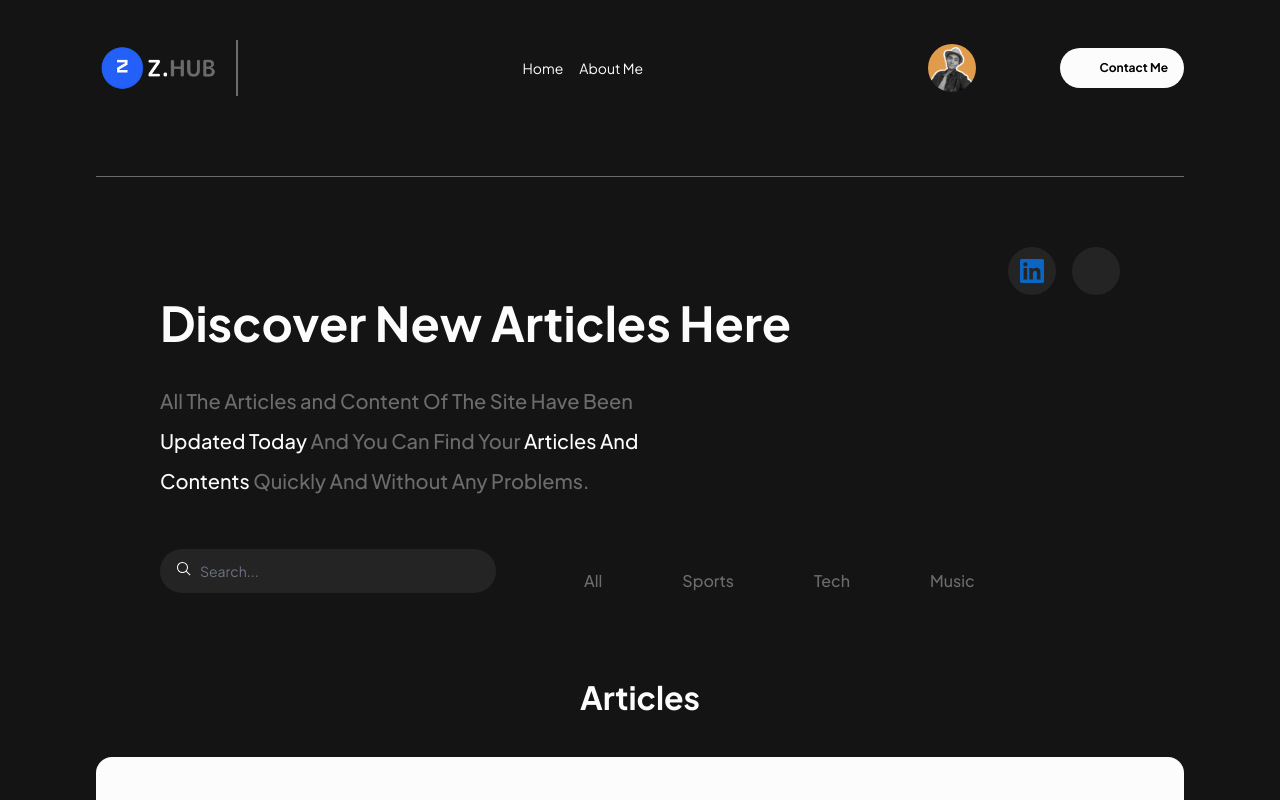
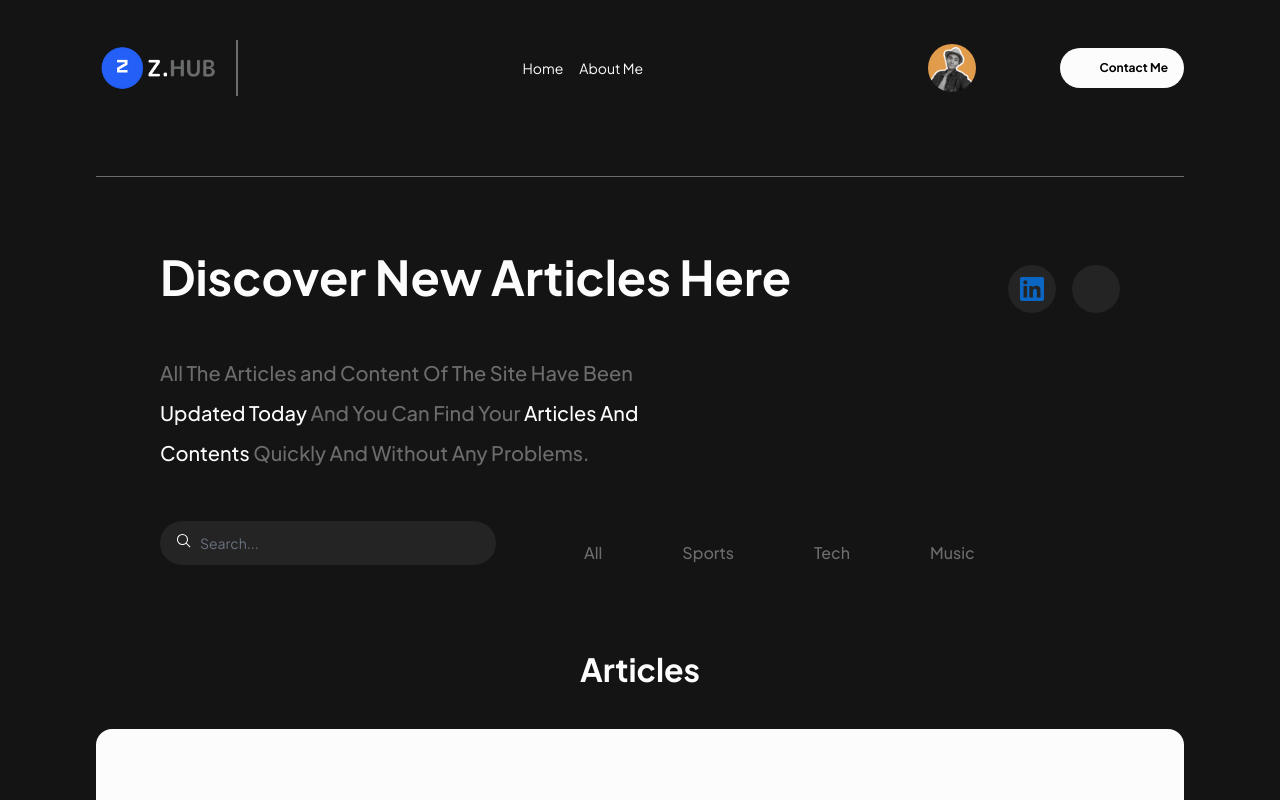
Before and after one commit to zoharkiks/zhub, a Next.js app in the folder client/: page / in a window 1280 px wide. Shown: the top 800 px of the page. Built offline with nearby package versions, Linux system fonts and the light colour scheme; some icons are missing.

Commit message:
Fix spaceing

```diff
--- a/client/containers/Hero.tsx
+++ b/client/containers/Hero.tsx
@@ -5,8 +5,8 @@ const Hero = () => {
   return (
     <div className="mt-20 flex-col font-jakarta text-white  px-6 space-y-10 lg:px-16 border-t border-gray ">
 
-      <div className="flex flex-col lg:flex-row lg:justify-between lg:items-center ">
-         <h1 className="text-3xl font-bold mt-14 md:mt-32 md:text-[2.25rem] lg:text-[3rem]">Discover New Articles Here</h1>
+      <div className="flex flex-col lg:flex-row lg:justify-between lg:items-center mt-10 md:mt-16 ">
+         <h1 className="text-3xl font-bold  md:text-[2.25rem] lg:text-[3rem]">Discover New Articles Here</h1>
 
       <div className="flex space-x-4 mt-6">
         <div className="flex items-center rounded-full bg-darkGray p-3">
```
